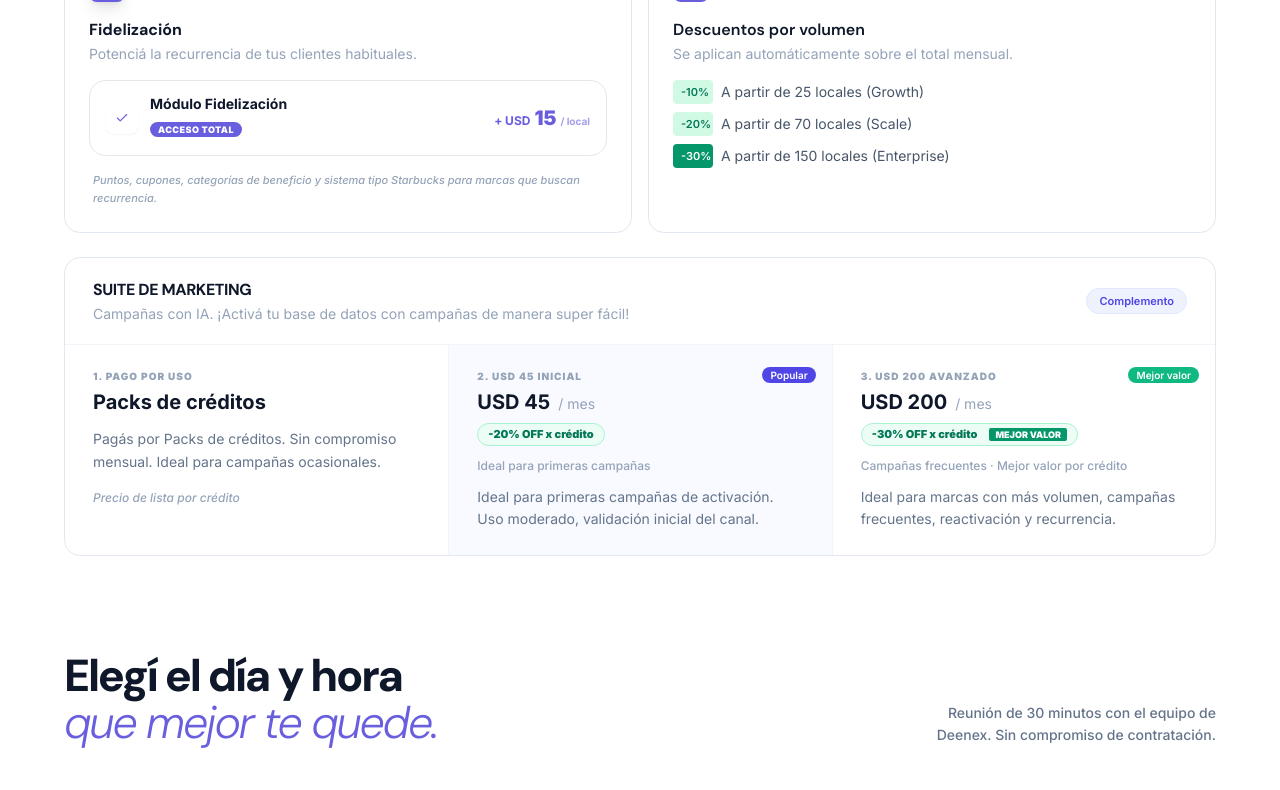
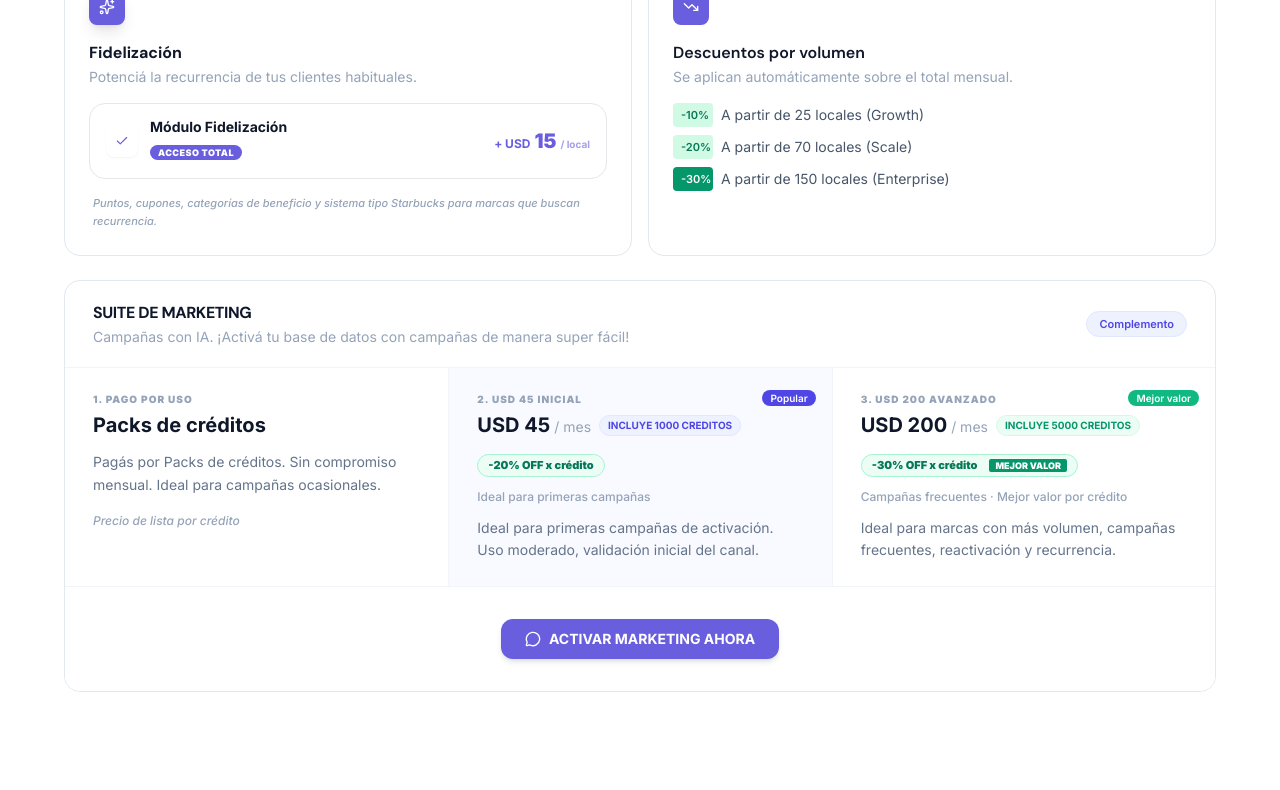
Before and after one commit to soyalantapia/deenex-web-v2, a Vue app: page / in a window 1280 px wide. Shown: the part 4853-5643 px from the top of the page. Built offline with nearby package versions, Linux system fonts and the light colour scheme.

Commit message:
feat: introduce new Loyalty and Pricing sections with dedicated Vue components.

```diff
--- a/src/components/sections/LoyaltySection.vue
+++ b/src/components/sections/LoyaltySection.vue
@@ -89,7 +89,7 @@ const leftFeatures = [
   {
     label: 'Soberanía',
     title: 'CRM y DATOS',
-    desc: 'Fomentá la lealtad con beneficios exclusivos y niveles VIP 100% automáticos.'
+    desc: 'Accedé a perfiles únicos de cada cliente: valor de vida, historial de pedidos, actividad y categorías segmentadas de forma automática.'
   },
   {
     label: 'Red Unificada',
--- a/src/components/sections/PricingSection.vue
+++ b/src/components/sections/PricingSection.vue
@@ -299,9 +299,16 @@
             <p class="text-[10px] font-black text-slate-400 uppercase tracking-widest mb-1">
               2. USD 45 INICIAL
             </p>
-            <div class="flex items-baseline gap-2 mb-1">
-              <p class="text-xl font-bold text-slate-900">USD 45</p>
-              <span class="text-slate-400 text-sm font-normal">/ mes</span>
+            <div class="flex items-center flex-wrap gap-2 mb-3">
+              <div class="flex items-baseline gap-1">
+                <p class="text-xl font-bold text-slate-900">USD 45</p>
+                <span class="text-slate-400 text-sm font-normal">/ mes</span>
+              </div>
+              <span
+                class="bg-indigo-50 border border-indigo-100 text-indigo-600 text-[10px] font-bold px-2 py-0.5 rounded-full"
+              >
+                INCLUYE 1000 CREDITOS
+              </span>
             </div>
             <!-- Descuento badge -->
             <div
@@ -327,9 +334,16 @@
             <p class="text-[10px] font-black text-slate-400 uppercase tracking-widest mb-1">
               3. USD 200 AVANZADO
             </p>
-            <div class="flex items-baseline gap-2 mb-1">
-              <p class="text-xl font-bold text-slate-900">USD 200</p>
-              <span class="text-slate-400 text-sm font-normal">/ mes</span>
+            <div class="flex items-center flex-wrap gap-2 mb-3">
+              <div class="flex items-baseline gap-1">
+                <p class="text-xl font-bold text-slate-900">USD 200</p>
+                <span class="text-slate-400 text-sm font-normal">/ mes</span>
+              </div>
+              <span
+                class="bg-emerald-50 border border-emerald-100 text-emerald-600 text-[10px] font-bold px-2 py-0.5 rounded-full"
+              >
+                INCLUYE 5000 CREDITOS
+              </span>
             </div>
             <!-- Descuento badge -->
             <div
@@ -347,6 +361,17 @@
               Ideal para marcas con más volumen, campañas frecuentes, reactivación y recurrencia.
             </p>
           </div>
+        </div>
+        <!-- Botón Marketing WhatsApp -->
+        <div class="px-7 py-8 bg-white border-t border-slate-100 flex justify-center">
+          <a
+            :href="`https://wa.me/${whatsappNumber}?text=${marketingWhatsappMessage}`"
+            target="_blank"
+            class="group inline-flex items-center gap-2 bg-primary hover:bg-[#3c1fc9] text-white px-6 py-2.5 rounded-xl font-bold text-sm transition-all shadow-md shadow-primary/25 hover:shadow-primary/40 hover:-translate-y-0.5 relative overflow-hidden uppercase"
+          >
+            <MessageCircle class="w-4 h-4 flex-shrink-0" />
+            <span>ACTIVAR MARKETING AHORA</span>
+          </a>
         </div>
       </div>
     </div>
@@ -896,6 +921,11 @@ const totalFinal = computed(() => subtotalMensual.value - ahorroEscala.value)
 const calendarUrl = import.meta.env.VITE_CALENDAR_URL
 const whatsappNumber = import.meta.env.VITE_WHATSAPP_NUMBER
 
+const marketingWhatsappMessage = computed(() => {
+  const text = `Hola! Me gustaría activar el módulo de "Marketing Suite" en mi plan de Deenex. ¿Podrían asesorarme?`
+  return encodeURIComponent(text)
+})
+
 const whatsappMessage = computed(() => {
   let text = `Hola! Estuve usando el cotizador de Deenex y me gustaría hablar con ventas.\n\n`
   text += `*Configuración:* \n`
```
Also changed, not shown: 1 other file (tests, documents, lock files or other folders).
